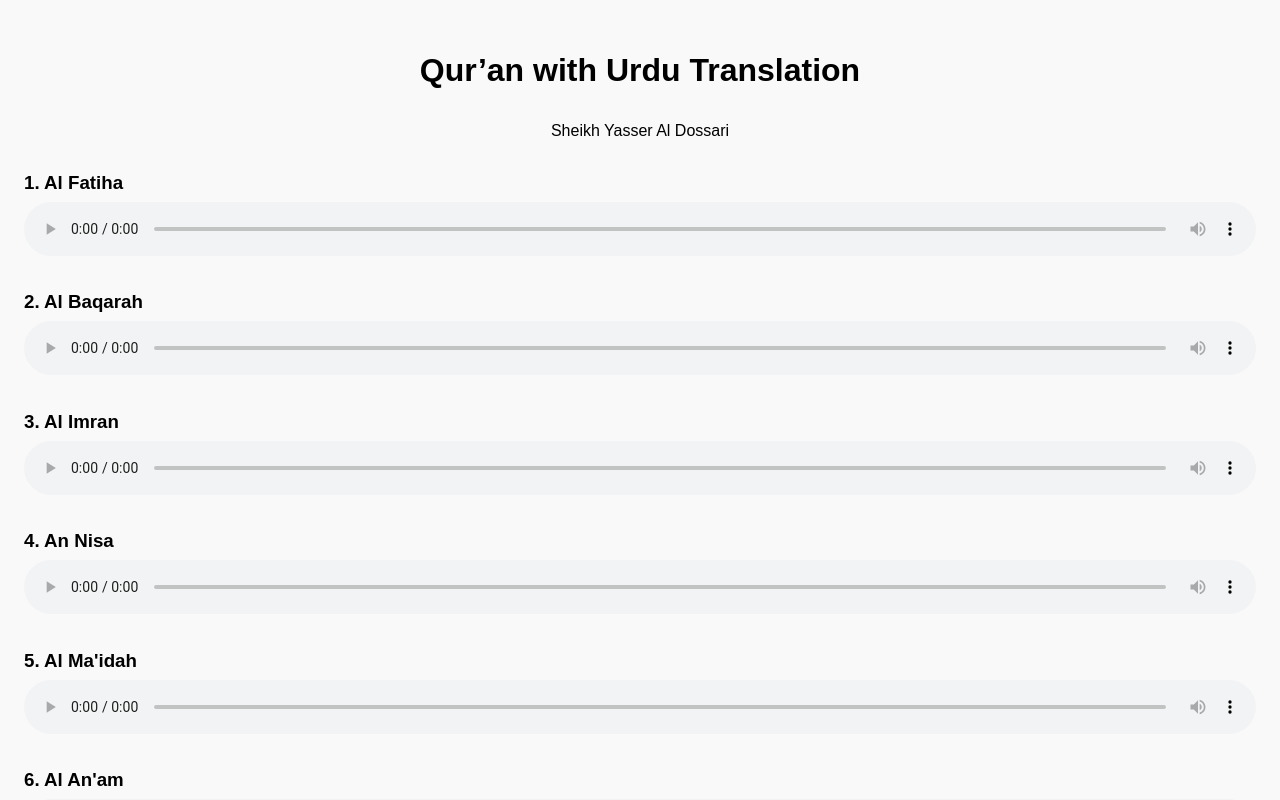
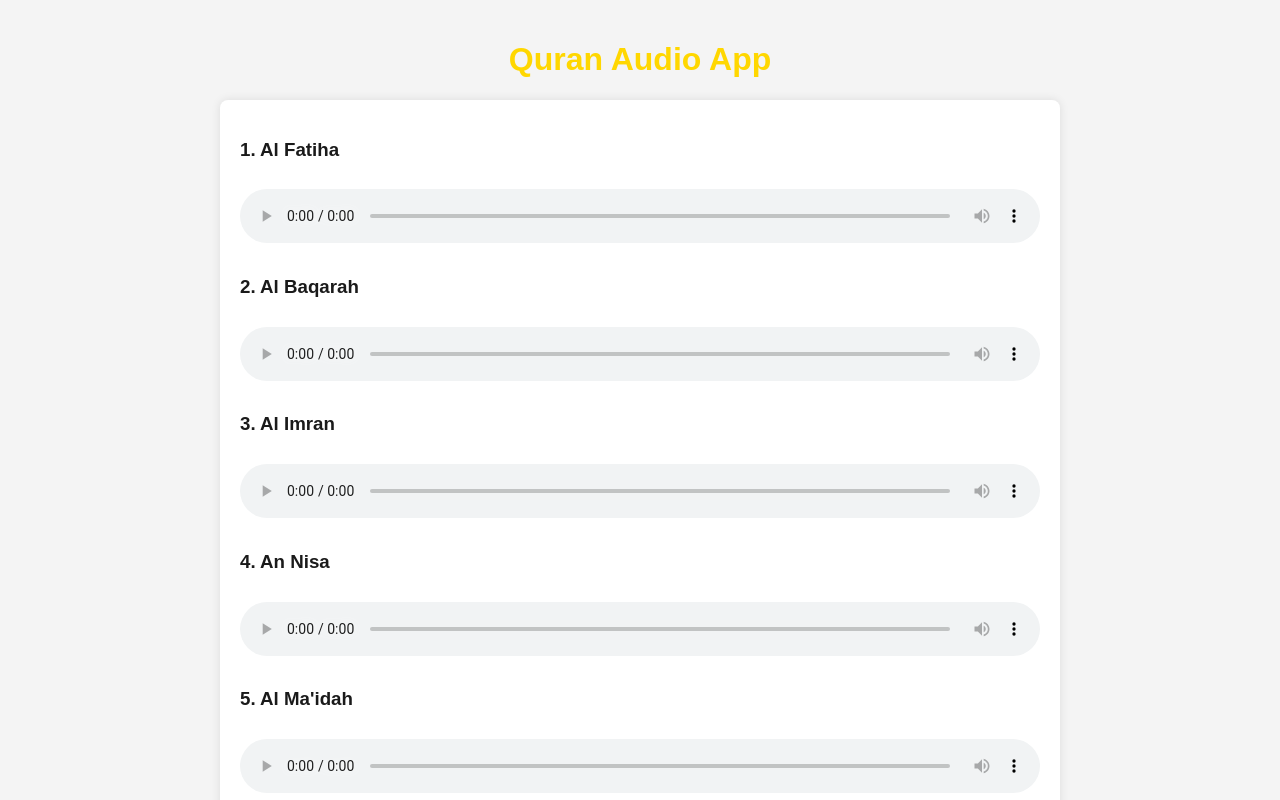
Before and after one commit to ESB19/quran-audio-app, a plain HTML site: page index.html in a window 1280 px wide. Shown: the top 800 px of the page. Drawn offline with Linux system fonts and the light colour scheme.

Commit message:
Update index.html

```diff
--- a/index.html
+++ b/index.html
@@ -3,44 +3,39 @@
 <head>
     <meta charset="UTF-8">
     <meta name="viewport" content="width=device-width, initial-scale=1.0">
-  <title>Qur’an with Urdu Translation</title>
-
+    <title>Quran Audio App</title>
     <style>
         body {
             font-family: Arial, sans-serif;
-      line-height: 1.6;
-      padding: 16px;
-      background: #f9f9f9;
+            background-color: #f4f4f4;
+            color: #333;
+            margin: 0;
+            padding: 20px;
         }
         h1 {
             text-align: center;
+            color: gold;
         }
         h3 {
-      margin-bottom: 4px;
-      margin-top: 24px;
+            color: #1a1a1a;
         }
         audio {
             width: 100%;
+            margin: 10px 0;
         }
-    footer {
-      margin-top: 40px;
-      text-align: center;
-      font-size: 14px;
-      color: #555;
+        #surah-list {
+            max-width: 800px;
+            margin: auto;
+            background-color: #fff;
+            padding: 20px;
+            border-radius: 8px;
+            box-shadow: 0 0 10px rgba(0, 0, 0, 0.1);
         }
     </style>
 </head>
-
 <body>
-
-<h1>Qur’an with Urdu Translation</h1>
-<p style="text-align:center">Sheikh Yasser Al Dossari</p>
-
+    <h1>Quran Audio App</h1>
     <div id="surah-list"></div>
-
-<footer>
-  <p>© Developer:Ehsaan Shameem</p>
-</footer>
 
     <script>
         const baseURL = "https://archive.org/download/TheholyQuranUrduYasserAlDossari/";
@@ -81,6 +76,5 @@ surahs.forEach((name, index) => {
             container.appendChild(audio);
         });
     </script>
-
 </body>
 </html>
```
Lines whose indentation alone changed are shown as unchanged.
